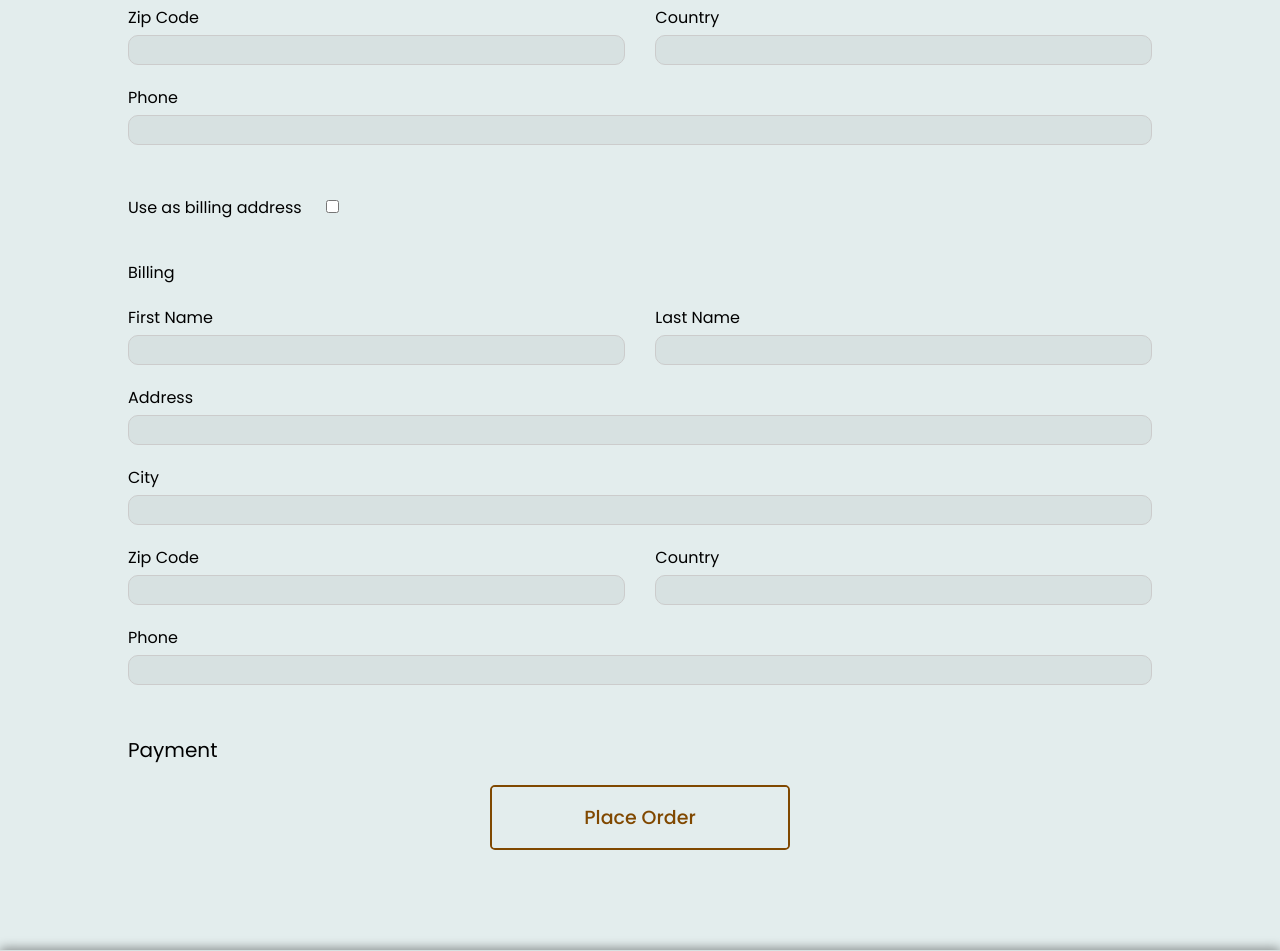
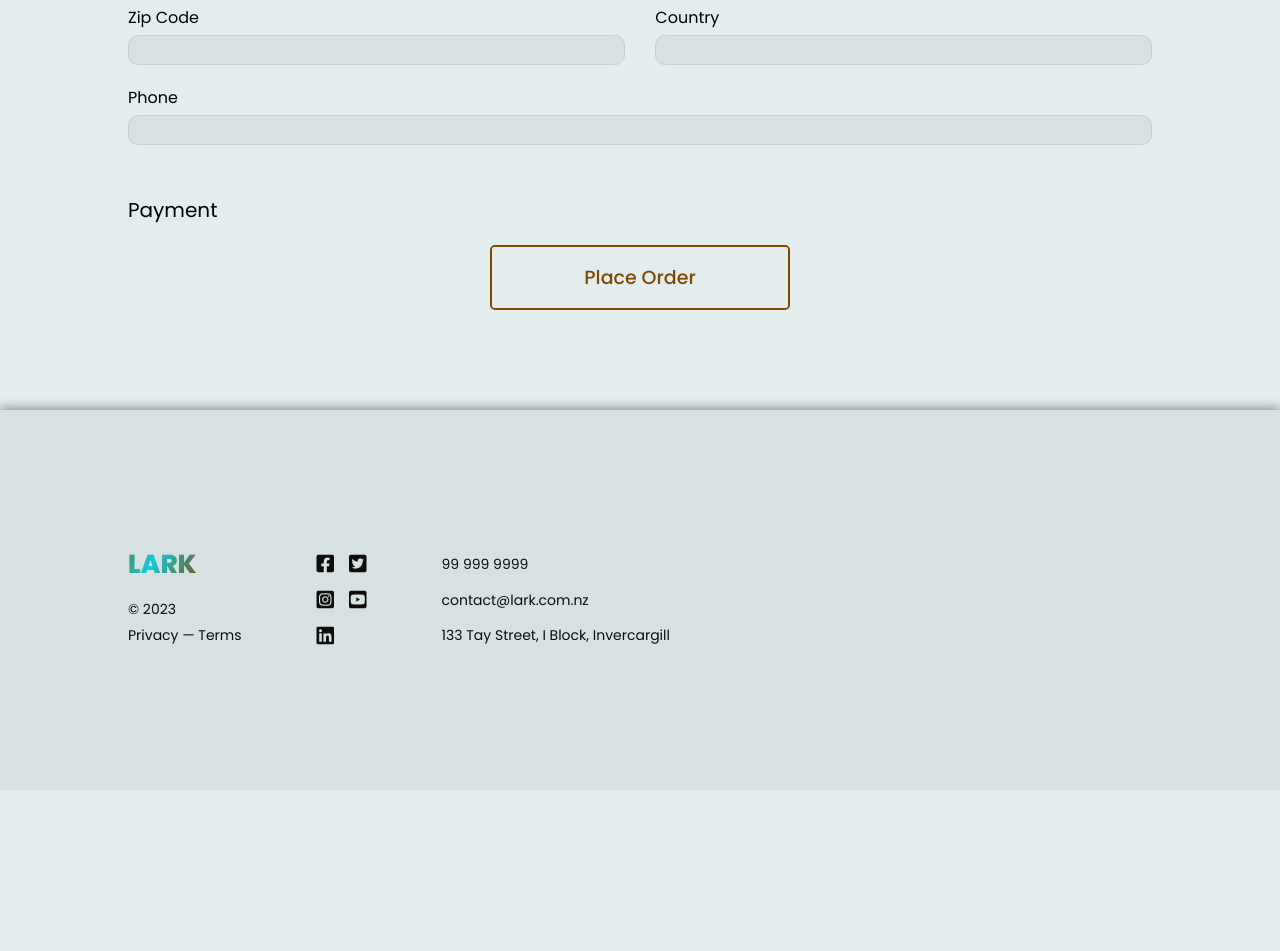
Before and after one commit to Torus23/Task1, a PHP site: page /Public/checkout.php in a window 1280 px wide. Shown: the part 518-1469 px from the top of the page. After the commit the page ends 1163 px from the top, so only its background shows below. Run offline with PHP 8.4, Linux system fonts and the light colour scheme.

Commit message:
Update checkout.php

```diff
--- a/Public/checkout.php
+++ b/Public/checkout.php
@@ -36,41 +36,6 @@ include "Layout/header.php";
                     <input type="text" id="phone" name="phone" <?php if(isset($user)){echo "value=\"" . $user->phone . "\"";}?> required>
                 </div>
             </div>
-            <div class="checkbox-and-form-wrapper">
-                <label for="billing-address">Use as billing address</label>
-                <input type="checkbox" id="billing-address" name="billing-address">
-                <h3 class="subtitle expandable">Billing</h3>
-                <div class="form-input-wrapper form-grid expandable">
-                    <div class="form-field">
-                        <label for="first-name">First Name</label>
-                        <input type="text" id="first-name" name="first-name" required>
-                    </div>
-                    <div class="form-field">
-                        <label for="last-name">Last Name</label>
-                        <input type="text" id="last-name" name="last-name" required>
-                    </div>
-                    <div class="form-field">
-                        <label for="address">Address</label>
-                        <input type="address" id="address" name="address" required>
-                    </div>
-                    <div class="form-field">
-                        <label for="city">City</label>
-                        <input type="text" id="city" name="city" required>
-                    </div>
-                    <div class="form-field">
-                        <label for="zip">Zip Code</label>
-                        <input type="text" id="zip" name="zip" required>
-                    </div>
-                    <div class="form-field">
-                        <label for="country">Country</label>
-                        <input type="text" id="country" name="country" required>
-                    </div>
-                    <div class="form-field">
-                        <label for="phone">Phone</label>
-                        <input type="text" id="phone" name="phone" required>
-                    </div>
-                </div>
-            </div>
             <h3 class="subtitle payment">Payment</h3>
             <button class="checkout-submit-button" type="submit">Place Order</button>
         </form>
```
